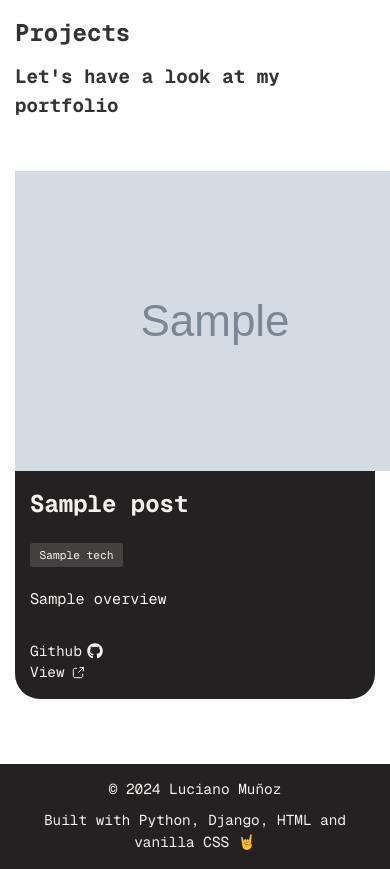
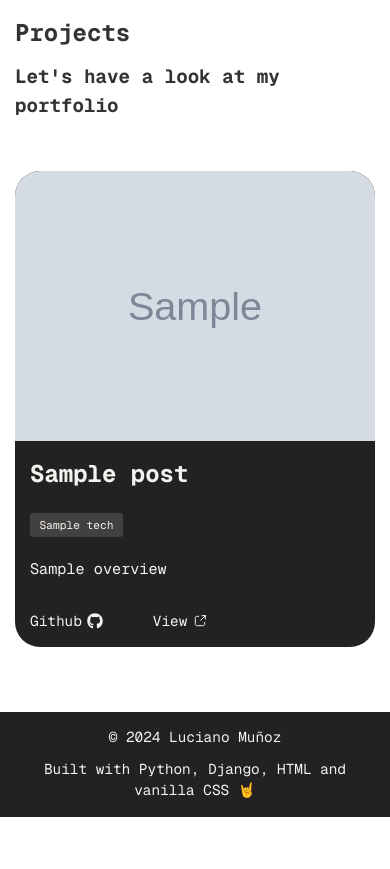
Before and after one commit to luciano-im/portfolio, a Django app: template web/templates/projects.html in a window 390 px wide; the page is wider, and only the part inside the window is pictured. Shown: the part 90-959 px from the top of that part. After the commit the page ends 907 px from the top of that part, so only its background shows below. Run offline with Django 5.2, Linux system fonts and the light colour scheme; the template is opened without the code that fills it: most values are stand-ins (such as "Sample title", 1, 10 or a date in 2020); grey boxes marked "Sample" are stand-in pictures; some libraries are stand-ins or nearby versions.

Commit message:
📱 Responsive styles in projects page

```diff
--- a/web/templates/projects.html
+++ b/web/templates/projects.html
@@ -13,9 +13,11 @@
     </div>
     <div class="projects-list">
       {% for project in object_list %}
-        <div class="project">
-          <img src="{{project.featured_image.url}}" alt="" class="cover">
-          <div class="project-details">
+        <div class="project row">
+          <div class="cover col-12 col-lg-6 col-xl-5">
+            <img src="{{project.featured_image.url}}" alt="" >
+          </div>
+          <div class="project-details col-12 col-lg-6 col-xl-7">
             <h2 class="project-title"><a href="{% url 'project' project.slug %}" class="link-with-underline">{{project.name}}</a></h2>
             <div class="tech">
               <ul>
@@ -27,7 +29,7 @@
             <div class="description">
               {{project.overview|safe}}
             </div>
-            <div class="project-actions">
+            <div class="project-actions d-flex">
               <a href="{{project.repo}}" class="hover-translation">
                 Github
                 <svg class="icon" height="24" width="24">
```
